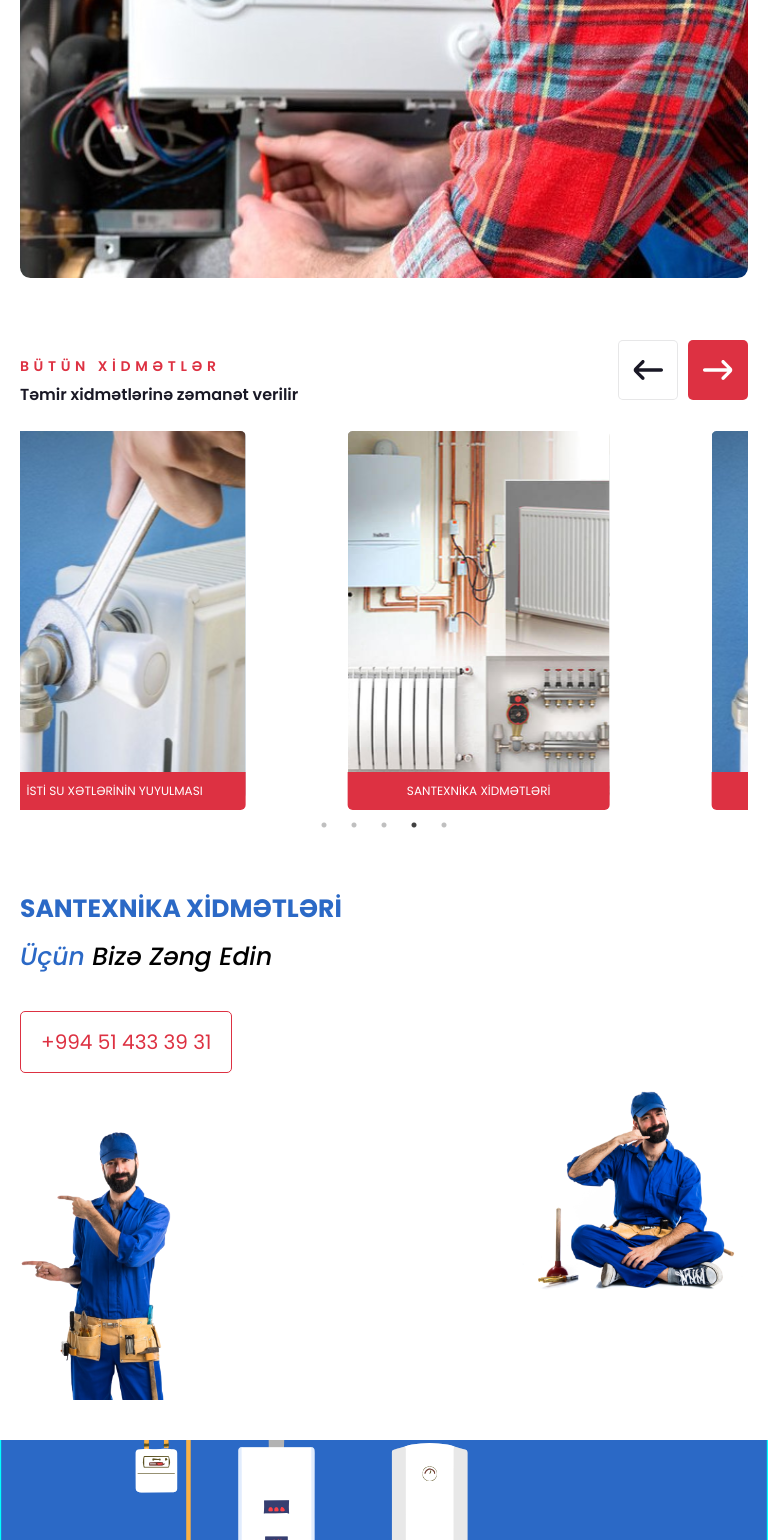
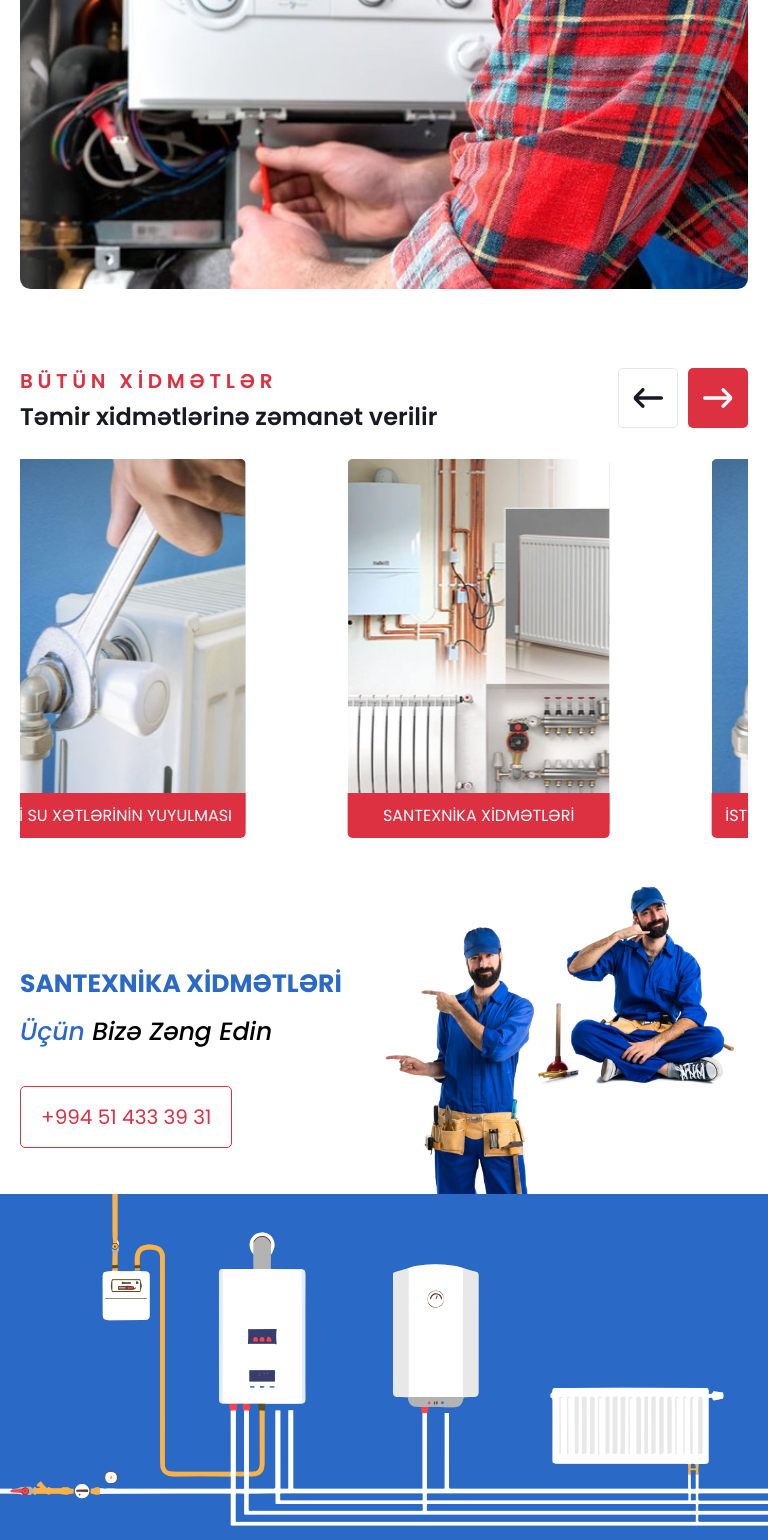
Before and after one commit to iambabazada/kombim-web, a React (Vite) app: page / in a window 768 px wide. Shown: the part 1260-2800 px from the top of the page. Built offline with nearby package versions, Linux system fonts and the light colour scheme.

Commit message:
tablet responsive

```diff
--- a/src/components/Contact/Contact.module.css
+++ b/src/components/Contact/Contact.module.css
@@ -50,34 +50,50 @@
 
 /* Mobile CSS */
 
-@media only screen and (max-width: 768px){
-    .contact_section{
-        padding: 40px 20px;
+@media only screen and (max-width: 768px) {
+    .contact_section {
+        padding: 40px 20px 0px 20px;
         flex-direction: column;
         gap: 50px;
+
     }
-    .contact_section .services_container{
+
+    .contact_section .services_container {
         width: 100%;
     }
-    .contact_section .services_container .services_header{
+
+    .contact_section .services_container .services_header {
         font-size: 25px;
     }
-    .contact_section .services_container .services_description{
+
+    .contact_section .services_container .services_description {
         font-size: 25px;
         margin-bottom: 35px;
     }
-    .contact_section .image_container{
+
+    .contact_section .image_container {
         position: relative;
         width: 100%;
     }
-    .contact_section .image_container .master1{
+
+    .contact_section .image_container .master1 {
         width: 175px;
         z-index: 1;
     }
-    .contact_section .image_container .master2{
+
+    .contact_section .image_container .master2 {
         position: absolute;
         right: 0;
         top: -70px;
         width: 240px;
     }
 }
+
+@media screen and (min-width: 768px) and (max-width: 1024px) {
+    .contact_section {
+        flex-direction: row;
+        gap: 0px;
+        padding: 40px 20px 0px 20px;
+    }
+
+}
--- a/src/components/Gallery/Gallery.module.css
+++ b/src/components/Gallery/Gallery.module.css
@@ -1,4 +1,4 @@
-.container{
+.container {
     width: 1440px;
     margin: 0 auto;
     padding: 60px 130px;
@@ -6,33 +6,39 @@
     align-items: center;
     justify-content: center;
 }
-.container .header{
+
+.container .header {
     width: 400px;
     padding: 20px 10px;
 }
-.container .header h1{
+
+.container .header h1 {
     font-family: Arial, sans-serif;
     font-size: 60px;
     margin-bottom: 80px;
 }
-.container .header .description{
+
+.container .header .description {
     width: 350px;
     font-family: Arial, sans-serif;
     font-size: 18px;
     margin-bottom: 25px;
 }
-.container .gallery{
+
+.container .gallery {
     width: 55%;
     display: flex;
     align-items: center;
     margin-left: 50px;
 }
-.container .gallery .left_side{
+
+.container .gallery .left_side {
     display: flex;
     flex-direction: column;
     gap: 32px;
 }
-.container .gallery .right_side{
+
+.container .gallery .right_side {
     width: 100%;
     display: flex;
     margin: 0 30px;
@@ -42,38 +48,53 @@
 
 /* Mobile CSS */
 
-@media only screen and (max-width: 768px){
-    .container{
+@media only screen and (max-width: 768px) {
+    .container {
         width: 100%;
         padding: 40px 20px;
         flex-direction: column;
     }
-    .container .header{
+
+    .container .header {
         padding: 23px;
     }
-    .container .header h1{
+
+    .container .header h1 {
         width: 350px;
         font-size: 30px;
         margin-bottom: 20px;
     }
-    .container .header .description{
+
+    .container .header .description {
         margin-bottom: 40px;
     }
-    .container .gallery{
+
+    .container .gallery {
         margin: 0;
         width: 100%;
     }
-    .container .gallery .left_side{
+
+    .container .gallery .left_side {
         gap: 25px;
     }
-    .container .gallery .left_side img{
+
+    .container .gallery .left_side img {
         width: 160px;
     }
-    .container .gallery .right_side{
+
+    .container .gallery .right_side {
         margin-left: 25px;
     }
-    .container .gallery .right_side img{
+
+    .container .gallery .right_side img {
         width: 165px;
         margin: 0;
     }
 }
+
+
+@media screen and (min-width: 768px) and (max-width: 1024px) {
+    .container {
+        flex-direction: row;
+    }
+}
--- a/src/components/Hero/Hero.css
+++ b/src/components/Hero/Hero.css
@@ -128,3 +128,15 @@
 
 
 }
+
+@media screen and (min-width: 768px) and (max-width: 1024px) {
+    .hero .description_container h1 {
+        font-size: 100px;
+        width: 80%;
+        margin-bottom: 0px;
+    }
+
+    .hero .description_container h1 span:nth-child(2) {
+        font-size: 56px;
+    }
+}
--- a/src/components/Image1/Image.module.css
+++ b/src/components/Image1/Image.module.css
@@ -1,10 +1,11 @@
-.image_container{
+.image_container {
     width: 100%;
     height: 595px;
     margin-bottom: 60px;
     background-color: aqua;
 }
-.image_container img{
+
+.image_container img {
     display: block;
     width: 100%;
     height: 100%;
@@ -15,8 +16,22 @@
 
 /* Mobile CSS */
 
-@media only screen and (max-width: 768px){
-    .image_container{
+@media only screen and (max-width: 768px) {
+    .image_container {
         height: 200px;
+        margin: 0px;
     }
+
 }
+
+@media screen and (min-width: 768px) and (max-width: 1024px) {
+    .image_container {
+        margin: 0px;
+    }
+
+    .image_container {
+        height: 360px;
+        margin: 0px;
+    }
+
+}
--- a/src/components/Image2/Image.module.css
+++ b/src/components/Image2/Image.module.css
@@ -23,17 +23,19 @@
 
 /* Mobile CSS */
 
-@media only screen and (max-width: 768px){
-    .image{
+@media only screen and (max-width: 768px) {
+    .image {
         position: relative;
         display: flex;
         padding: 40px 20px;
     }
-    .image .home{
+
+    .image .home {
         width: 265px !important;
         height: 167px;
     }
-    .image .radiator{
+
+    .image .radiator {
         position: absolute;
         top: 45px;
         left: 150px;
@@ -42,3 +44,30 @@
         opacity: 85% !important;
     }
 }
+
+
+@media screen and (min-width: 768px) and (max-width: 1024px) {
+    .container {
+        flex-direction: row;
+    }
+
+    .image {
+        position: relative;
+        display: flex;
+        padding: 40px 20px;
+    }
+
+    .image .home {
+        width: 100% !important;
+        height: 100% !important;
+    }
+
+    .image .radiator {
+        position: absolute;
+        width: 500px;
+        height: 300px;
+        bottom: 0px;
+        right: 10px;
+        object-fit: cover;
+    }
+}
--- a/src/components/Models/Models.jsx
+++ b/src/components/Models/Models.jsx
@@ -64,7 +64,7 @@ const Models = () => {
             {
                 breakpoint: 1024,
                 settings: {
-                    slidesToShow: 5,
+                    slidesToShow: 3,
                     slidesToScroll: 2,
                     infinite: true,
                     dots: false
--- a/src/components/PhoneBtn/PhoneBtn.module.css
+++ b/src/components/PhoneBtn/PhoneBtn.module.css
@@ -35,3 +35,10 @@
         right: 20px;
     }
 }
+
+@media screen and (min-width: 768px) and (max-width: 1024px) {
+    .fixed {
+        bottom: 50px;
+        right: 40px;
+    }
+}
--- a/src/components/Service/Service.module.css
+++ b/src/components/Service/Service.module.css
@@ -39,3 +39,10 @@
     display: flex;
     justify-content: center;
 }
+
+
+@media screen and (min-width: 768px) and (max-width: 1024px) {
+    .service .title {
+        font-size: 16px;
+    }
+}
--- a/src/components/Services/Services.jsx
+++ b/src/components/Services/Services.jsx
@@ -58,7 +58,7 @@ const Services = () => {
                     slidesToShow: 2,
                     slidesToScroll: 1,
                     infinite: true,
-                    dots: true
+                    dots: false
                 }
             },
             {
--- a/src/components/Services/Services.module.css
+++ b/src/components/Services/Services.module.css
@@ -62,3 +62,23 @@
         line-height: 120%;
     }
 }
+
+
+@media screen and (min-width: 768px) and (max-width: 1024px) {
+    .left h3 {
+        font-family: Poppins;
+        font-size: 24px;
+        font-style: normal;
+        font-weight: 600;
+        line-height: 120%;
+        ;
+    }
+
+    .left h2 {
+        font-family: Poppins;
+        font-size: 20px;
+        font-style: normal;
+        font-weight: 600;
+        line-height: 120%;
+    }
+}
```
